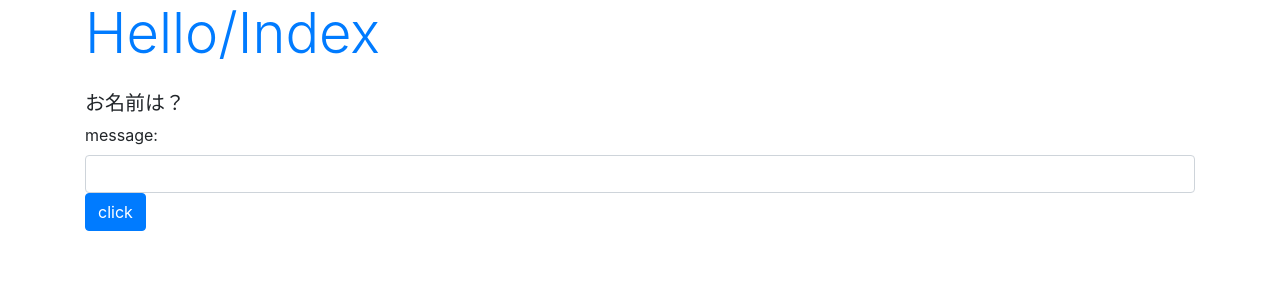
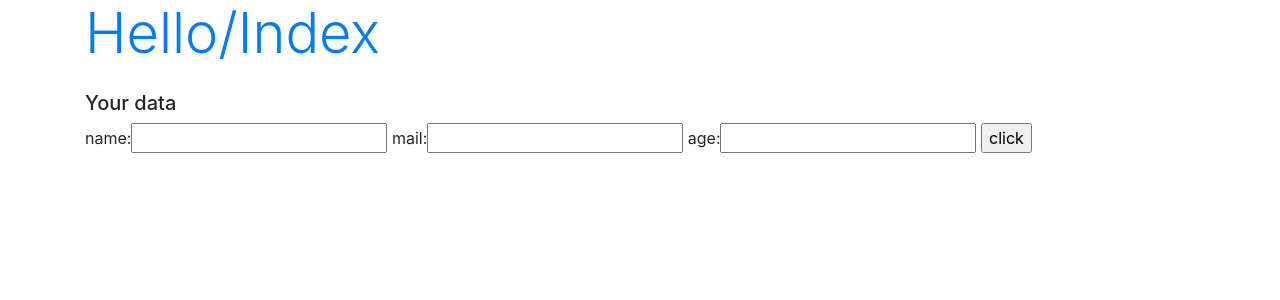
Before and after one commit to Kawakubo-A/Django, a Django app: page /hellow/ in a window 1280 px wide. Shown: the top 300 px of the page. Run offline with Django 3.2, Linux system fonts and the light colour scheme; some libraries are stand-ins or nearby versions.

Commit message:
update 2-31,32

```diff
--- /dev/null
+++ b/django_app/hellow/forms.py
@@ -0,0 +1,6 @@
+from django import forms
+
+class HelloForm(forms.Form):
+    name=forms.CharField(label='name')
+    mail=forms.CharField(label='mail')
+    age=forms.IntegerField(label='age')
--- a/django_app/hellow/templates/hellow/index.html
+++ b/django_app/hellow/templates/hellow/index.html
@@ -10,14 +10,11 @@
     </head>
     <body class="container">
         <h1 class="display-4 text-primary">{{title}}</h1>
-        <p class="h5 mt-4">{{msg}}</p>
-        <form action="{% url 'form' %}" method="post">
+        <p class="h5 mt-4">{{message|safe}}</p>
+        <form action="{% url 'index' %}" method="post">
             {% csrf_token %}
-            <div claas="form-group">
-                <label for="msg">message:</label>
-                <input id="msg" type="text" class="form-control" name="msg">
-            </div>
-            <input class="btn btn-primary" type="submit" value="click">
+            {{ form }}
+            <input type="submit" value="click">
         </form>
     </body>
 <html>
--- a/django_app/hellow/urls.py
+++ b/django_app/hellow/urls.py
@@ -3,5 +3,5 @@ from . import views
 
 urlpatterns=[
     path('',views.index, name='index'),
-    path('form',views.form, name='form'),
+    # path('form',views.form, name='form'),
 ]
--- a/django_app/hellow/views.py
+++ b/django_app/hellow/views.py
@@ -1,13 +1,20 @@
 from django.shortcuts import render
 from django.http import HttpResponse
+from .forms import HelloForm
 
 # Create your views here.
 #http://localhost:8000/hellow/my_name_is_taro-yamada.I_am_39_years_old.
 def index(request):
     params = {
         'title':'Hello/Index',
-        'msg':'お名前は？',
+        'message':'Your data',
+        'form':HelloForm(),
     }
+    if(request.method=='POST'):
+        params['message']='名前'+request.POST['name'] + \
+            '<br> メール:'+request.POST['mail'] + \
+            '<br> 年齢:'+request.POST['age']
+        params['form']=HelloForm(request.POST)
     return render(request, 'hellow/index.html', params)
 
 def form(request):
```
